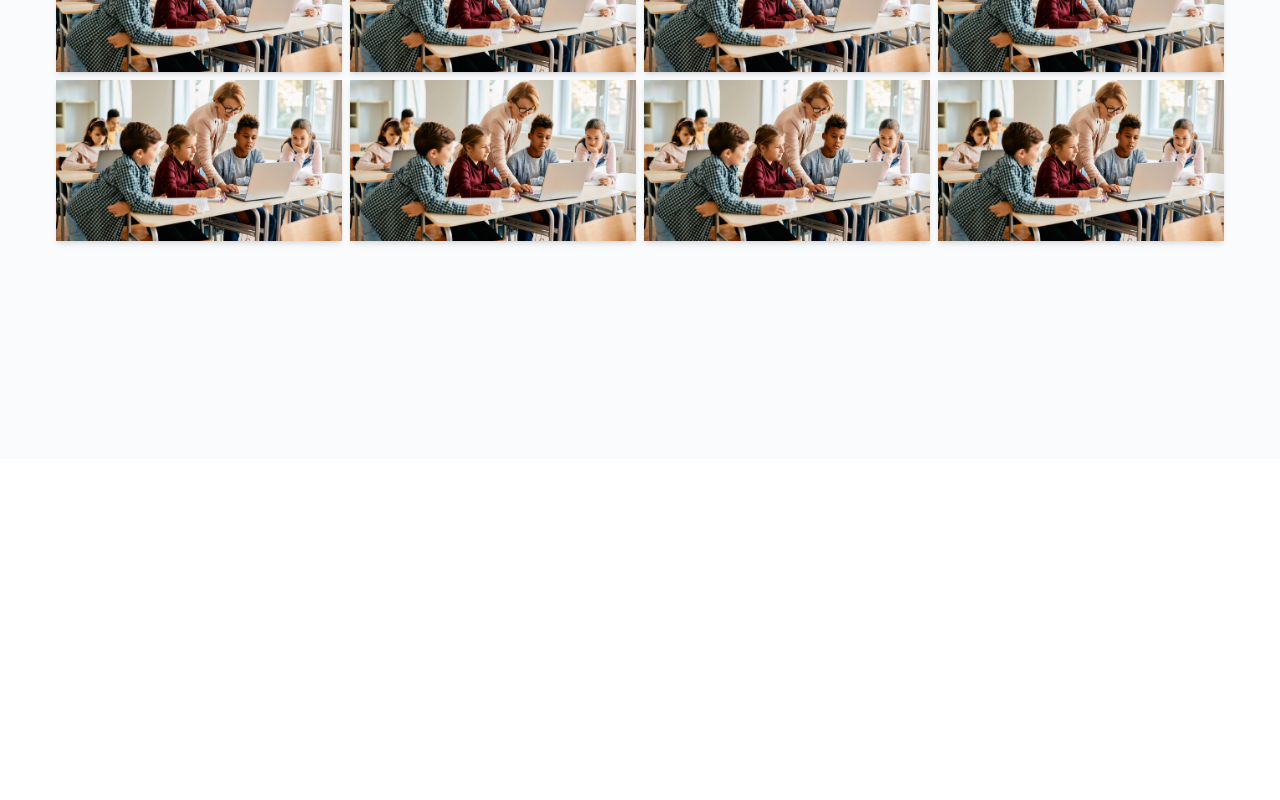
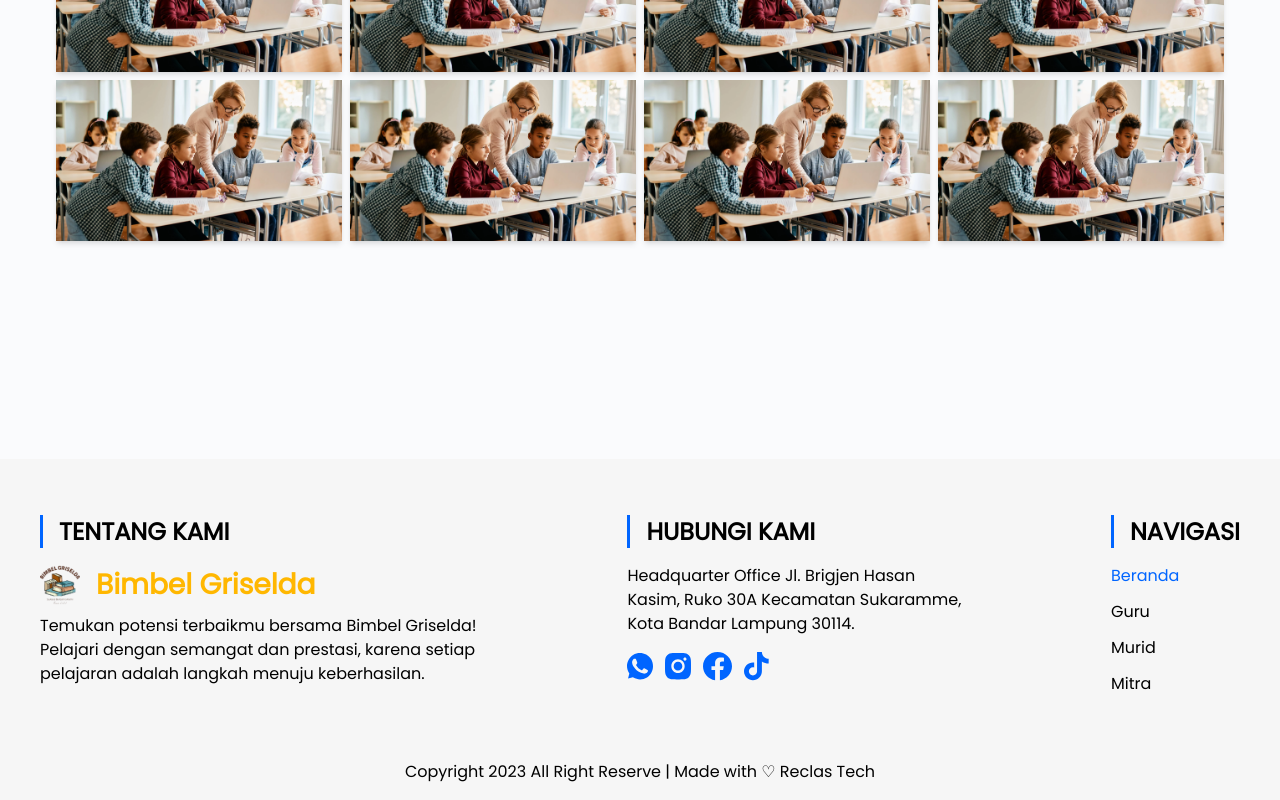
Before and after one commit to RozKoy/Bimbel-Griselda, a Next.js app: page / in a window 1280 px wide. Shown: the part 2741-3541 px from the top of the page. Before the commit the page ends 3200 px from the top, so only its background shows below. Built offline with nearby package versions, Linux system fonts and the light colour scheme.

Commit message:
Add Footer

```diff
--- /dev/null
+++ b/src/components/landing-pages/Footer.tsx
@@ -0,0 +1,81 @@
+import Link from "next/link";
+import Image from "next/image";
+import logo from "/public/assets/logoBimbel.png";
+import WA from "./Icons/contact/Wa";
+import Instagrams from "./Icons/contact/Instagrams";
+import Facebook from "./Icons/contact/Facebook";
+import Tiktok from "./Icons/contact/Tiktok";
+
+export default function Footer() {
+  return (
+    <div className="bg-[#F6F6F6] w-full h-auto sm:pt-14 sm:pb-4 sm:px-10">
+      <div className="sm:flex sm:justify-between">
+        <div className="flex flex-col items-start">
+          <div className="flex space-x-4 justify-center mb-4 items-center">
+            <div className="bg-[#0065FF] w-[3px] h-[33px]"></div>
+            <p className="font-bold sm:text-2xl"> TENTANG KAMI</p>
+          </div>
+          <div className="flex space-x-4 justify-center items-center mb-2">
+            <Image src={logo} width={40} height={50} alt="logo" />
+            <p className="text-[#FFB700] font-extrabold sm:text-[28px]">
+              Bimbel Griselda
+            </p>
+          </div>
+          <p className="sm:w-[442px]">
+            Temukan potensi terbaikmu bersama Bimbel Griselda! Pelajari dengan
+            semangat dan prestasi, karena setiap pelajaran adalah langkah menuju
+            keberhasilan.
+          </p>
+        </div>
+
+        <div className="flex flex-col items-start">
+          <div className="flex space-x-4 justify-center items-center mb-4">
+            <div className="bg-[#0065FF] w-[3px] h-[33px]"></div>
+            <p className="font-bold sm:text-2xl"> HUBUNGI KAMI</p>
+          </div>
+          <p className="mb-4 sm:w-[338px]">
+            Headquarter Office Jl. Brigjen Hasan Kasim, Ruko 30A Kecamatan
+            Sukaramme, Kota Bandar Lampung 30114.
+          </p>
+          <div className=" flex space-x-3">
+            <WA fill="#0065FF" />
+            <Instagrams fill="#0065FF" />
+            <Facebook fill="#0065FF" />
+            <Tiktok fill="#0065FF" />
+          </div>
+        </div>
+
+        <div className="flex flex-col items-start">
+          <div className="flex space-x-4 justify-center items-center mb-4">
+            <div className="bg-[#0065FF] w-[3px] h-[33px]"></div>
+            <p className="font-bold sm:text-2xl"> NAVIGASI</p>
+          </div>
+          <div className="flex flex-col space-y-3">
+            <Link
+              href=""
+              className="text-base  visited:font-extrabold visited:text-[#0065FF]"
+            >
+              {" "}
+              Beranda
+            </Link>
+            <Link href="" className="text-base ">
+              {" "}
+              Guru
+            </Link>
+            <Link href="" className="text-base ">
+              {" "}
+              Murid
+            </Link>
+            <Link href="" className="text-base ">
+              {" "}
+              Mitra
+            </Link>
+          </div>
+        </div>
+      </div>
+      <p className="text-center font-light sm:mt-16">
+        Copyright 2023 All Right Reserve | Made with ♡ Reclas Tech
+      </p>
+    </div>
+  );
+}
--- a/src/pages/index.tsx
+++ b/src/pages/index.tsx
@@ -2,6 +2,7 @@ import MainPages from "@/components/landing-pages/Beranda/MainPages";
 import Services from "@/components/landing-pages/Beranda/Service";
 import Testimonials from "@/components/landing-pages/Beranda/Testimonials";
 import Gallery from "@/components/landing-pages/Beranda/Gallery";
+import Footer from "@/components/landing-pages/Footer";
 
 const Home = () => {
   return (
@@ -10,6 +11,7 @@ const Home = () => {
       <Services />
       <Testimonials />
       <Gallery />
+      <Footer/>
     </>
   );
 };
```
Also changed, not shown: public/assets/logoBimbel.png (added).
